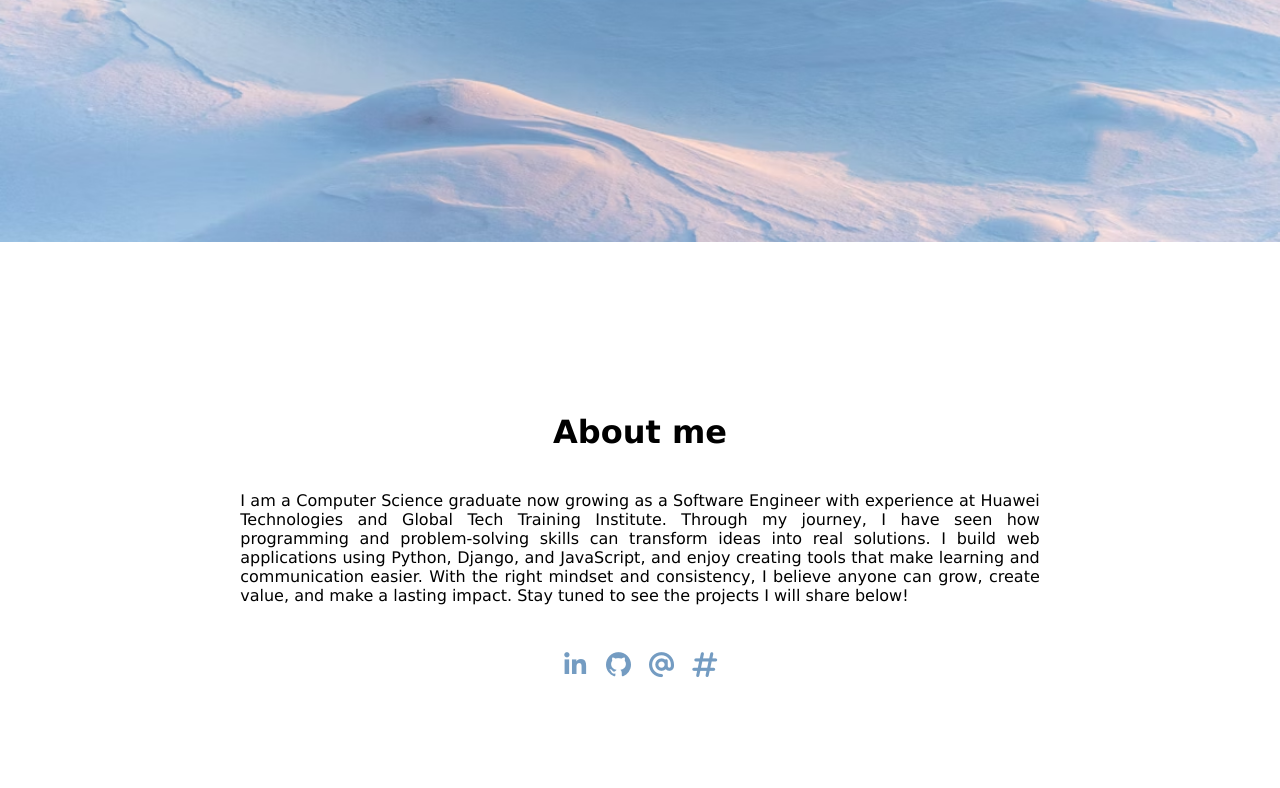
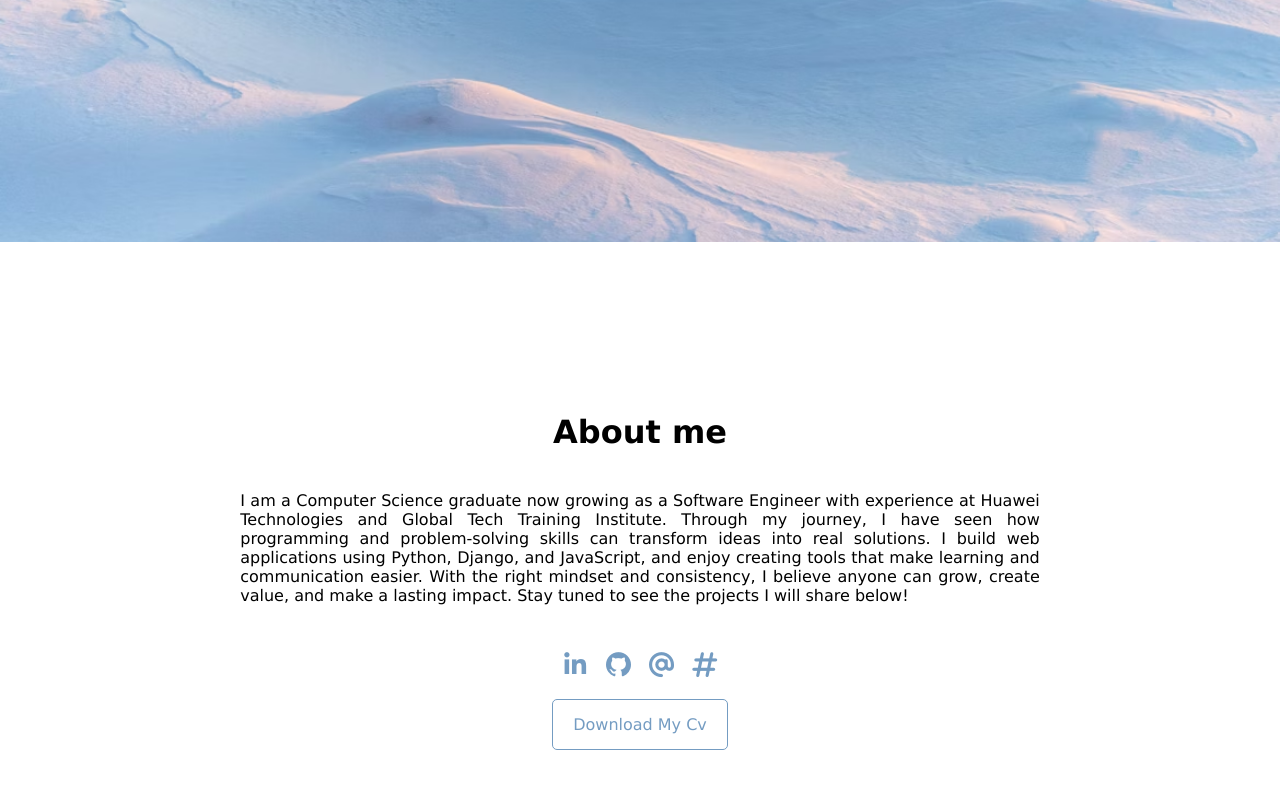
Before and after one commit to Eirdw/Simvo--, a plain HTML site: page mypage/index.html in a window 1280 px wide. Shown: the part 558-1346 px from the top of the page. Drawn offline with Linux system fonts and the light colour scheme.

Commit message:
added links to icon and cv download

```diff
--- a/mypage/css/about-me.css
+++ b/mypage/css/about-me.css
@@ -10,6 +10,11 @@
 .aboutme-icons {
   font-size: 25px;
   margin-top: 45px;
+  margin-bottom: 35px;
+}
+
+.aboutme-icon > a {
+  text-decoration: none;
 }
 
 .aboutme-icon {
@@ -21,3 +26,11 @@
   cursor: pointer;
   color: var(--titlesectiontetiarycolour);
 }
+
+.aboutme-download-link > a {
+  color: var(--titlesectionsecondarycolour);
+  border: solid var(--titlesectionsecondarycolour) 1px;
+  padding: 15px 20px;
+  border-radius: 5px;
+  text-decoration: none;
+}
--- a/mypage/css/index.css
+++ b/mypage/css/index.css
@@ -9,6 +9,8 @@
                   --titlesectionprimarycolour: white ;
                   --titlesectionsecondarycolour: rgb(116, 156, 194) ;
                   --titlesectiontetiarycolour: rgb(241, 211, 206) ;
+                  --titlesectionprivatecolour: rgb(107, 150, 191) ;
+
                 }
 
                html, body {
--- a/mypage/index.html
+++ b/mypage/index.html
@@ -28,10 +28,16 @@
                   </p>
 
                   <div class="aboutme-icons">
-                    <i class= "aboutme-icon fa-brands fa-linkedin-in"></i>
-                    <i class=" aboutme-icon fa-brands fa-github"></i>
-                    <i class=" aboutme-icon fa-solid fa-at"></i>
-                    <i class=" aboutme-icon fa-solid fa-hashtag"></i>
+
+                    <a href="https://www.linkedin.com/in/snowchd/" target="_blank"><i class= "aboutme-icon fa-brands fa-linkedin-in"></i></a>
+                    <a href="https://github.com/Eirdw" target="_blank"><i class=" aboutme-icon fa-brands fa-github"></i></a>
+                    <a href="mailto:collinsoche@gmail.com" target="_blank"><i class=" aboutme-icon fa-solid fa-at"></i></a>
+                    <a href="https://x.com/snowchd" target="_blank"><i class=" aboutme-icon fa-solid fa-hashtag"></i></a>
+
+                  </div>
+
+                  <div class="aboutme-download-link">
+                    <a href="./doc/CV.pdf" download target="_blank">Download My Cv</a>
                   </div>
 
                 </div>
```
Also changed, not shown: 1 other file.
